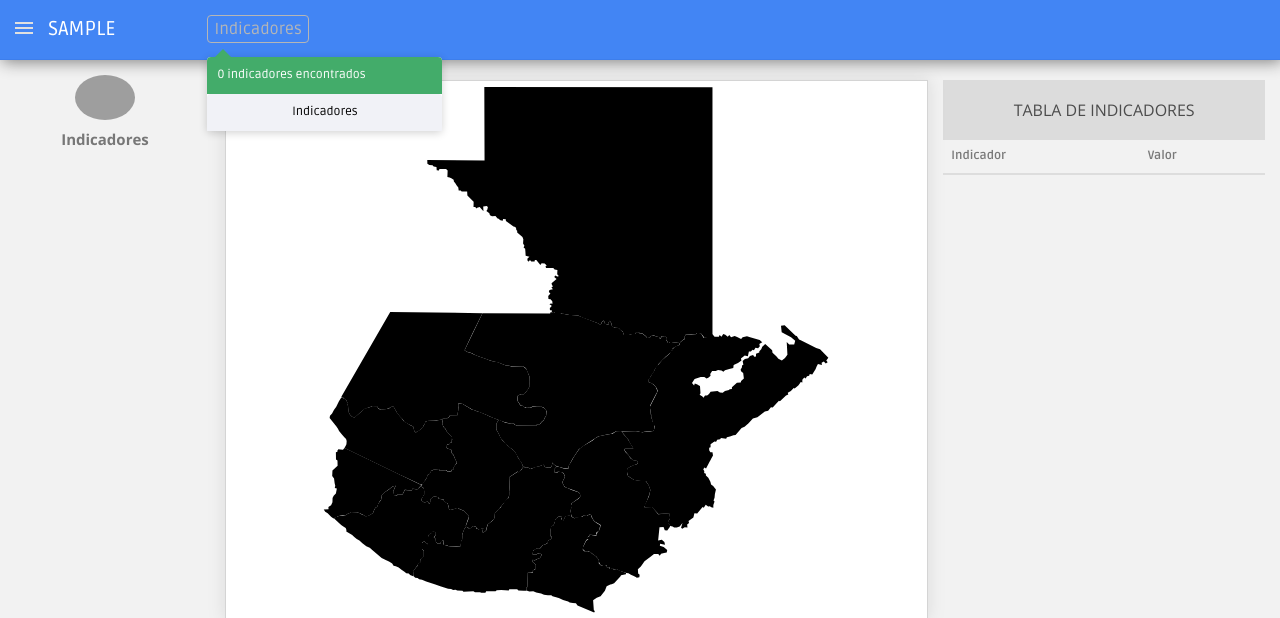
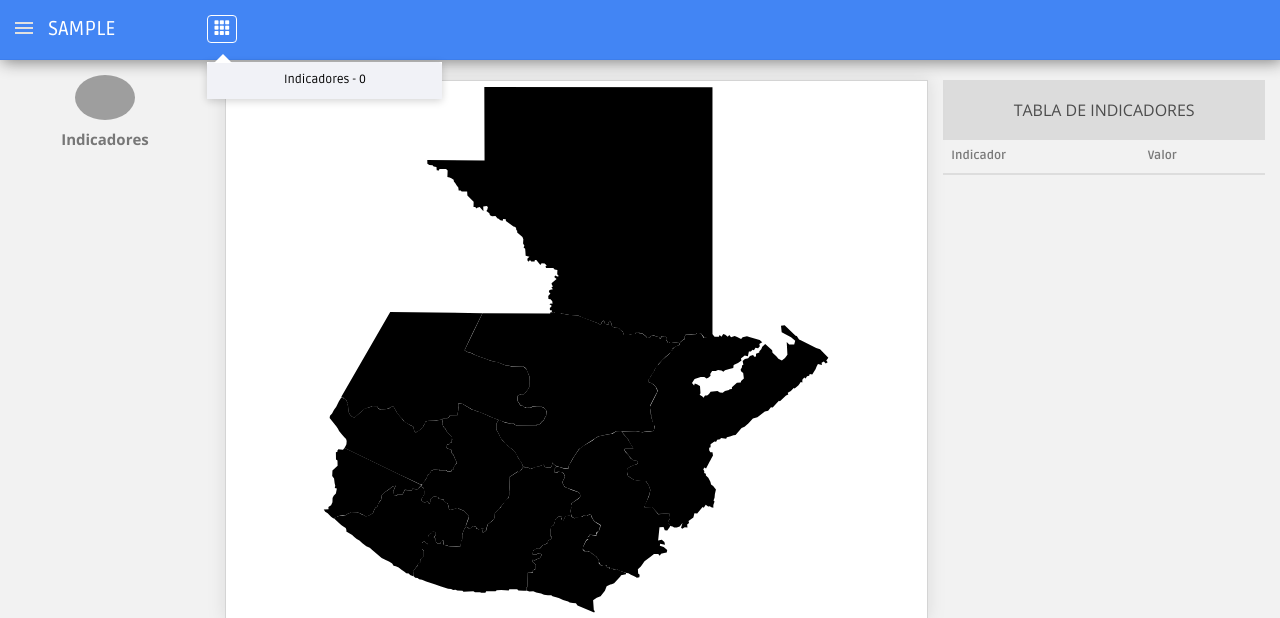
Before and after one commit to TheEnmanuel23/Dashboard_Client, a Django app: page /project/1 in a window 1280 px wide, after a click that opens the changed part. Shown: the top 618 px of the page. Run offline with Django 3.2, Linux system fonts and the light colour scheme; tables that the repository leaves empty hold one stand-in row (values such as "Sample post"); data that the repository does not hold is empty; some libraries are stand-ins or nearby versions; grey boxes are pictures that could not be loaded.

Commit message:
cambie el estilo un poco del popup del menu principal

```diff
--- a/dbi_client_app/static/css/style.css
+++ b/dbi_client_app/static/css/style.css
@@ -473,19 +473,19 @@ ul.top-menu > li > a {
     font-size: 16px;
     border-radius: 4px;
     -webkit-border-radius: 4px;
-    border:1px solid #FFFFFF !important;
+    border:1px solid transparent !important;
     padding: 2px 6px;
     margin-right: 15px;
 }
 
 ul.top-menu > li > a:hover, ul.top-menu > li > a:focus {
-    border:1px solid #b6b6b6 !important;
+    border:1px solid #FFFFFF !important;
     background-color: transparent !important;
-    border-color: #b6b6b6 !important;
+    border-color: #FFFFFF !important;
     text-decoration: none;
     border-radius: 4px;
     -webkit-border-radius: 4px;
-    color: #b6b6b6 !important;
+    color: #FFFFFF !important;
 }
 
 .notify-row .badge {
@@ -498,13 +498,11 @@ ul.top-menu > li > a:hover, ul.top-menu > li > a:focus {
 .dropdown-menu.extended {
     max-width: 300px !important;
     min-width: 160px !important;
-    top: 42px;
+    top: 47px;
     width: 235px !important;
     padding: 0;
     box-shadow: 0 2px 5px rgba(0, 0, 0, 0.176) !important;
     border: none !important;
-    border-radius: 4px;
-    -webkit-border-radius: 4px;
 }
 
 @media screen and (-webkit-min-device-pixel-ratio:0) {
@@ -521,15 +519,6 @@ ul.top-menu > li > a:hover, ul.top-menu > li > a:focus {
     padding: 10px;
     border-radius: 4px 4px 0px 0px;
     -webkit-border-radius: 4px 4px 0px 0px;
-}
-
-.dropdown-menu.extended li p.green {
-    background-color: #43AC6A;
-}
-
-.dropdown-menu.extended li p.yellow {
-    background-color: #fcb322;
-    color: #fff;
 }
 
 .dropdown-menu.extended li a {
@@ -726,10 +715,10 @@ ul.top-menu > li > a:hover, ul.top-menu > li > a:focus {
     border-bottom-color: #FCB322 !important;
     border-top-color: #FCB322 !important;
 }
-.notify-arrow-green {
-    border-color: transparent transparent #43AC6A;
-    border-bottom-color: #43AC6A !important;
-    border-top-color: #43AC6A !important;
+.notify-arrow-white {
+    border-color: transparent transparent #FFFFFF;
+    border-bottom-color: #FFFFFF !important;
+    border-top-color: #FFFFFF !important;
 }
 
 
--- a/dbi_client_app/static/js/common-scripts.js
+++ b/dbi_client_app/static/js/common-scripts.js
@@ -1,18 +1,3 @@
-/*---LEFT BAR ACCORDION----*/
-$(function() {
-    $('#nav-accordion').dcAccordion({
-        eventType: 'click',
-        autoClose: true,
-        saveState: true,
-        disableLink: true,
-        speed: 'slow',
-        showCount: false,
-        autoExpand: true,
-//        cookie: 'dcjq-accordion-1',
-        classExpand: 'dcjq-current-parent'
-    });
-});
-
 var Script = function () {
 
 
--- a/dbi_client_app/templates/base.html
+++ b/dbi_client_app/templates/base.html
@@ -47,13 +47,10 @@
                     <!-- settings start -->
                     <li class="dropdown">
                         <a data-toggle="dropdown" class="dropdown-toggle" href="index.html#">
-                            Indicadores
+                        <span class="glyphicon glyphicon-th"></span>
                         </a>
                         <ul class="dropdown-menu extended tasks-bar indicador-visibles">
-                            <div class="notify-arrow notify-arrow-green"></div>
-                            <li>
-                                <p class="green">{{ indicadores_list|length }} indicadores encontrados</p>
-                            </li>
+                            <div class="notify-arrow notify-arrow-white"></div>
                             {% for indicador in indicadores_list %}
                               <li>
                                   <a href="" id="{{ indicador.pk }}">
@@ -71,7 +68,7 @@
                               </li>
                             {% endfor %}
                             <li class="external">
-                                <p style="color: black;text-align:center;">Indicadores</p>
+                                <p style="color: black;text-align:center;">Indicadores - {{ indicadores_list|length }} </p>
                             </li>
                         </ul>
                     </li>
```
